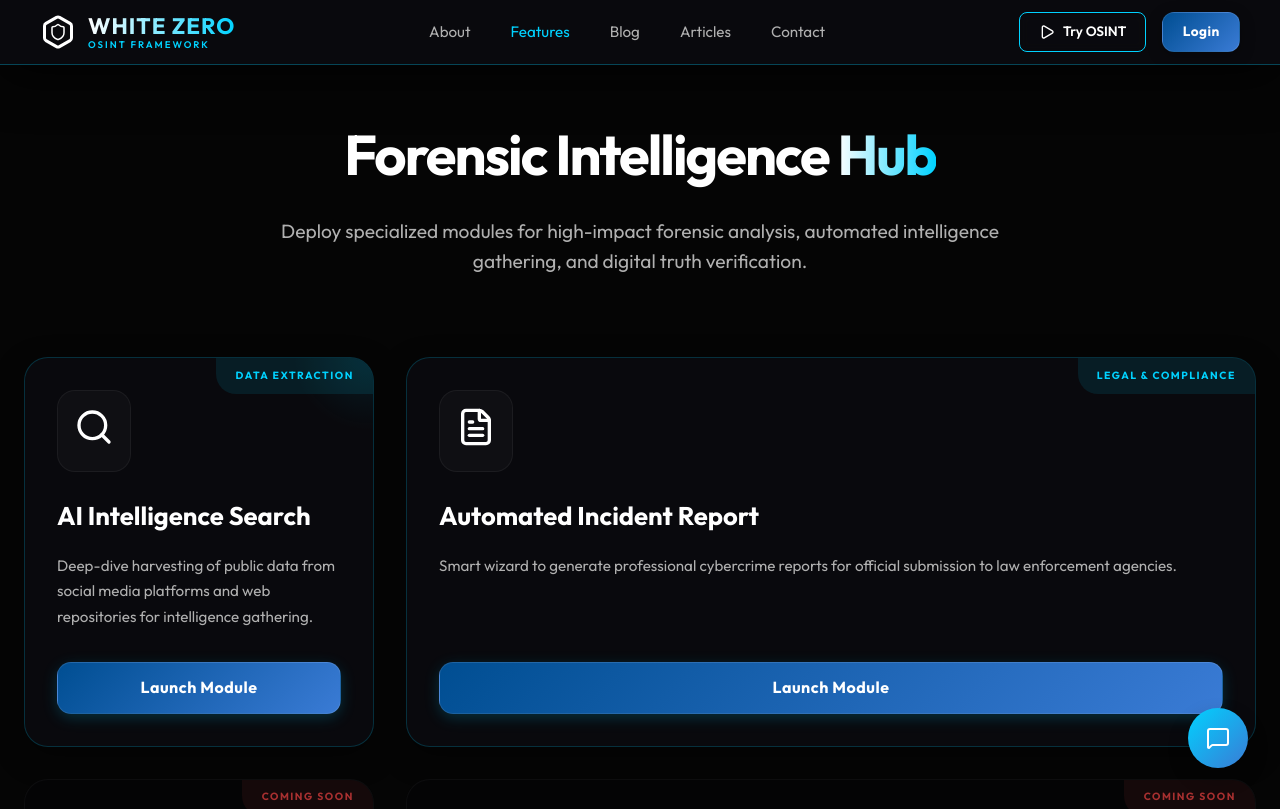
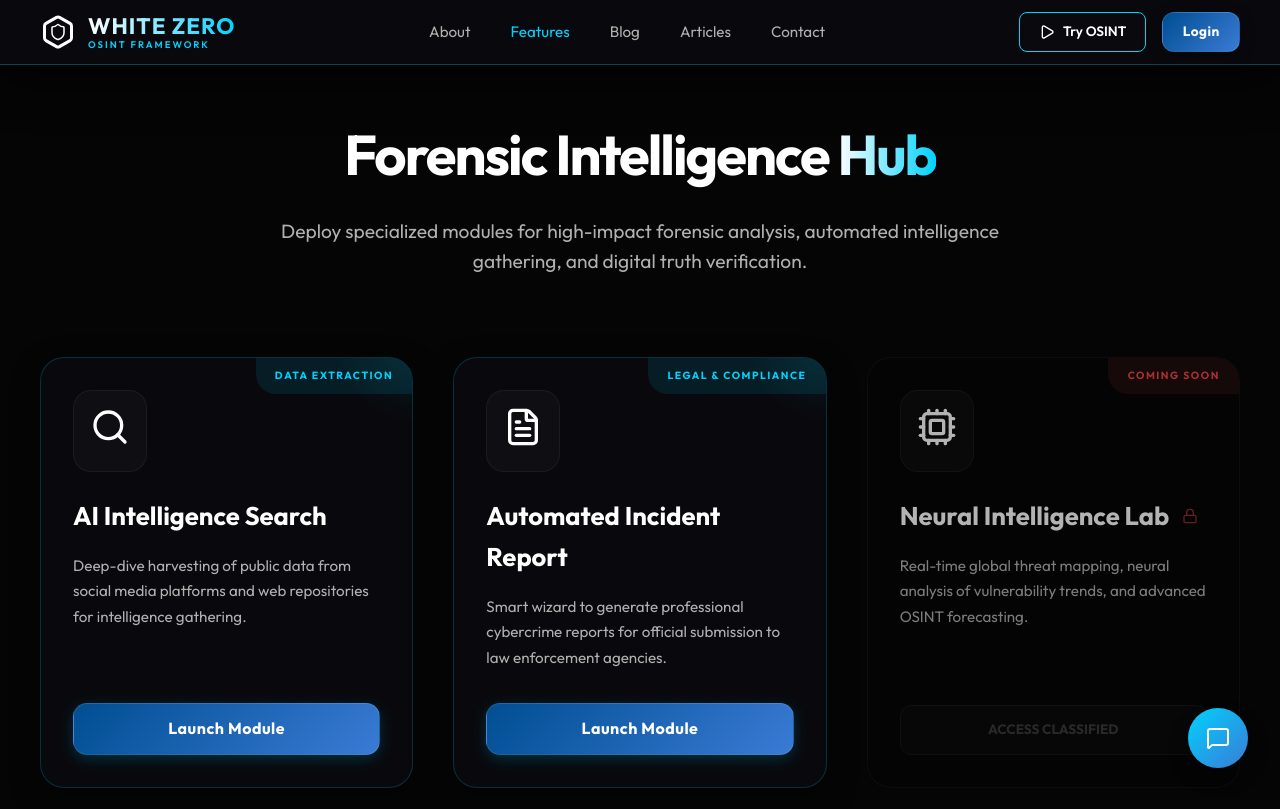
Before and after one commit to kasun-dil/White-Zero, a React app in the folder frontend/: page /features in a window 1280 px wide. Shown: the top 809 px of the page. Built offline with nearby package versions, Linux system fonts and the light colour scheme; the HTML template or start-up script is replaced by a standard one.

Commit message:
Enforce uniform card sizes and container constraints on Features Page

```diff
--- a/frontend/src/pages/FeaturesPage.jsx
+++ b/frontend/src/pages/FeaturesPage.jsx
@@ -71,7 +71,14 @@ const FeaturesPage = () => {
         </div>
       </FadeInSection>
 
-      <div className="responsive-grid" style={{ gap: '2rem', alignItems: 'stretch' }}>
+      <div style={{
+        display: 'grid',
+        gridTemplateColumns: 'repeat(auto-fit, minmax(320px, 1fr))',
+        gap: '2.5rem',
+        alignItems: 'stretch',
+        maxWidth: '1200px',
+        margin: '0 auto'
+      }}>
         {features.map((f, i) => (
           <FadeInSection key={f.id} delay={i * 0.1}>
             <div className={`feature-detail-card glass ${f.locked ? 'locked-feature' : ''}`} style={{
```
